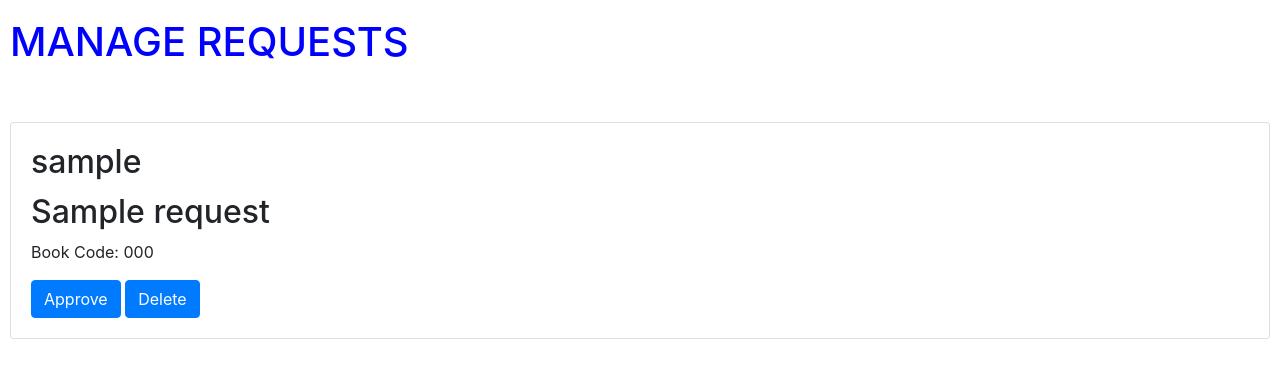
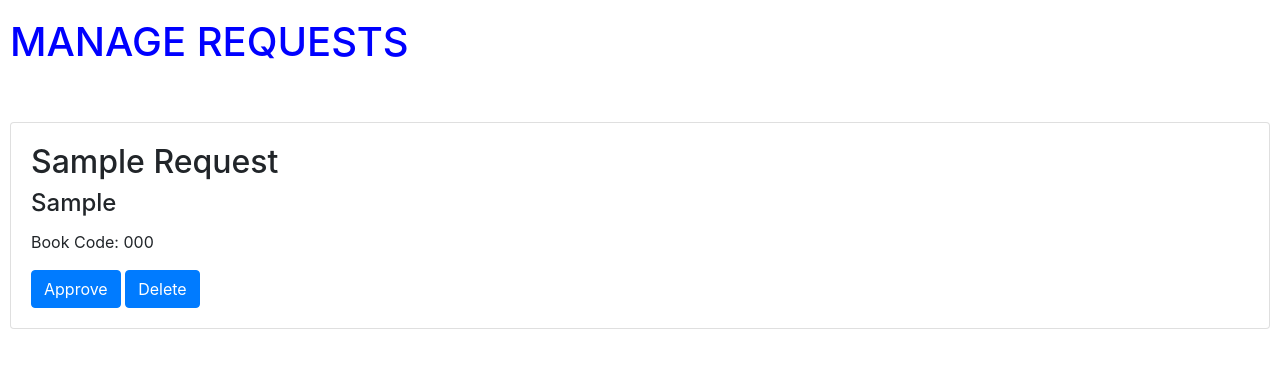
Before and after one commit to shaikh-ma/LibraryManagement, a Django app: page /admin/manage_requests in a window 1280 px wide. Shown: the part 40-418 px from the top of the page. Run offline with Django 3.2, Linux system fonts and the light colour scheme; a user stored in the database is signed in; tables that the repository leaves empty hold one stand-in row (values such as "Sample post"); some libraries are stand-ins or nearby versions.

```diff
--- a/libman/libadmin/templates/libadmin/manage_requests.html
+++ b/libman/libadmin/templates/libadmin/manage_requests.html
@@ -11,8 +11,8 @@
 {% for request in requests %}
 <div class="card">
     <div class="card-body">
-        <h2 class="card-title">{{ request.request_user}}</h2>
-        <h2 class="card-text">{{ request.request_book_title }}</h2>
+        <h2 class="card-text">{{ request.request_book_title| title }}</h2>
+        <h4 class="card-title">{{ request.request_user| title }}</h4>
         <p class="card-text">Book Code: {{ request.request_book_code }}</p>
         <a class="btn-primary btn" href="{% url 'approve_request' request.pk %}">Approve</a>
         <a class="btn-primary btn" href="{% url 'delete_request' request.pk %}">Delete</a>
--- a/libman/main.py
+++ b/libman/main.py
@@ -1,4 +1,4 @@
-import subprocess, sys, os, csv, shutil, time
+import subprocess, sys, os, csv, shutil, time, webbrowser
 
 
 def check_current_path():
@@ -119,6 +119,7 @@ def create_dummy_database():
 
 def run_project():
     print("  Starting APP")
+    webbrowser.open("http://127.0.0.1:8000/")
     subprocess.run("cls", shell=True)
     subprocess.run("python manage.py runserver")
 
```
Also changed, not shown: libman/library/migrations/0004_alter_request_return_date.py (added).
